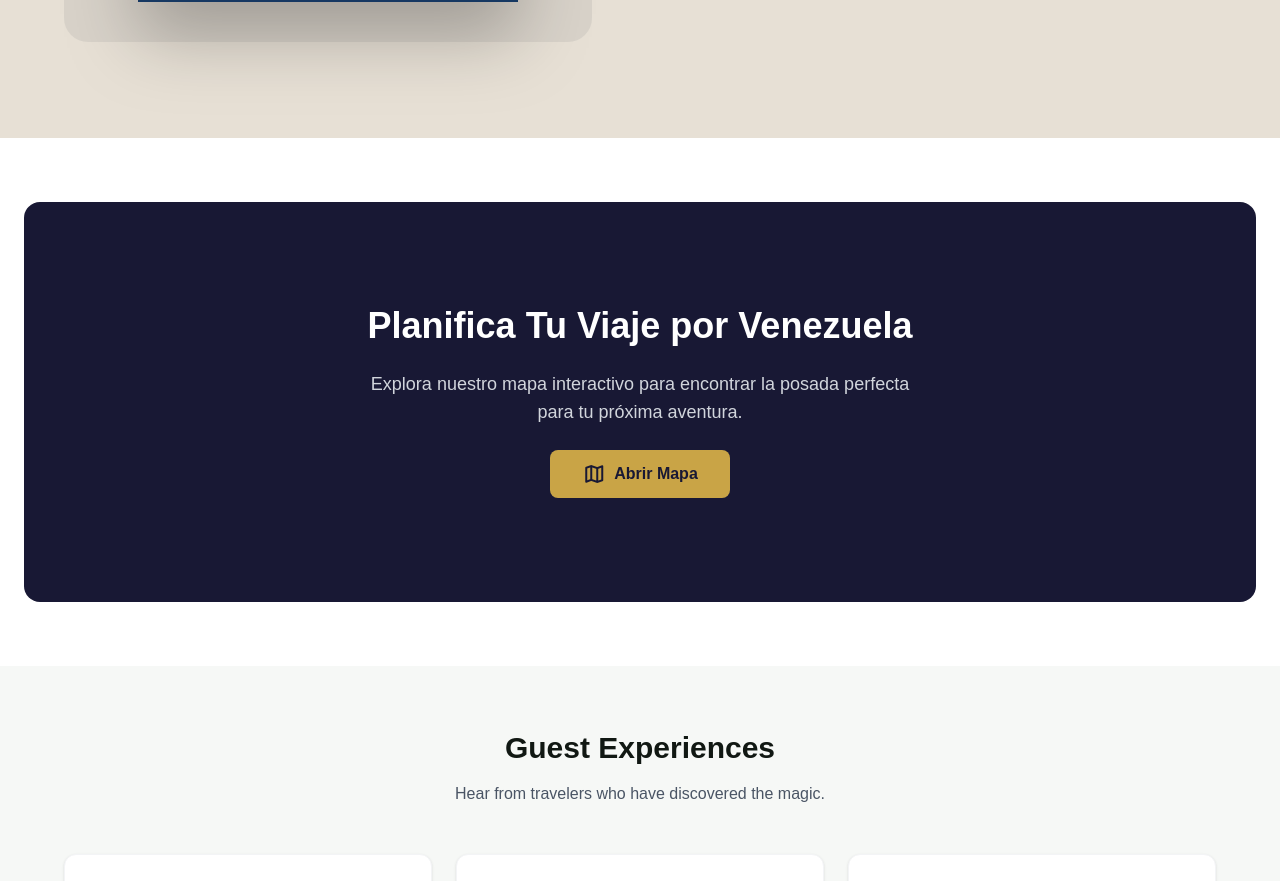
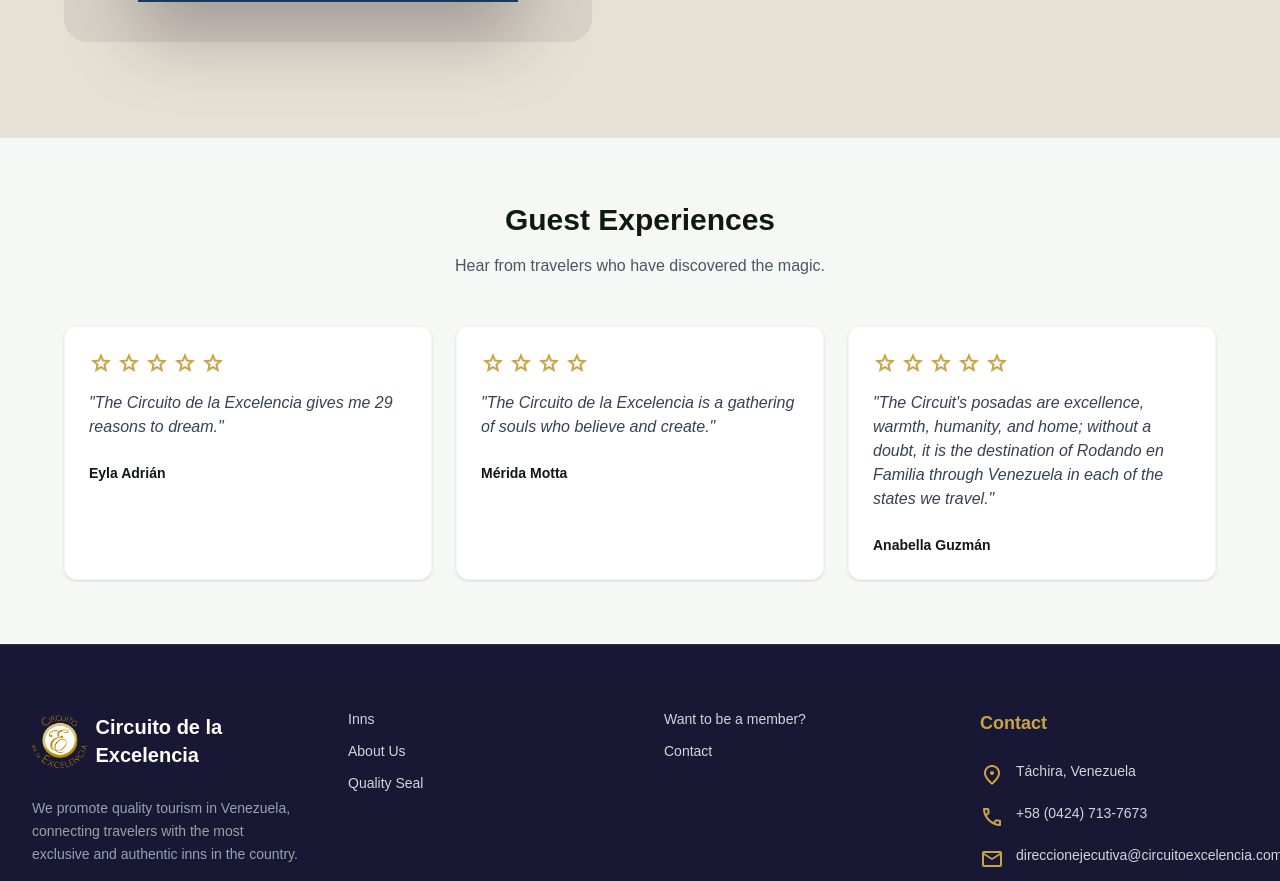
Before and after one commit to gustallafermrd/circuitonew, a Next.js app: page /en in a window 1280 px wide. Shown: the part 2840-3721 px from the top of the page. Built offline with nearby package versions, Linux system fonts and the light colour scheme; grey boxes are pictures that could not be loaded.

Commit message:
hero section v1.2

```diff
--- a/src/app/[lang]/page.tsx
+++ b/src/app/[lang]/page.tsx
@@ -21,7 +21,7 @@ export default async function LangHome({
       <Intro dictionary={dictionary.intro} />
       <GiftCard dictionary={dictionary.giftCard} />
       <Passport dictionary={dictionary.passport} />
-      <Mapa />
+      {/* <Mapa /> */}
       <Comentarios dictionary={dictionary.comentarios} />
     </main>
   );
```
